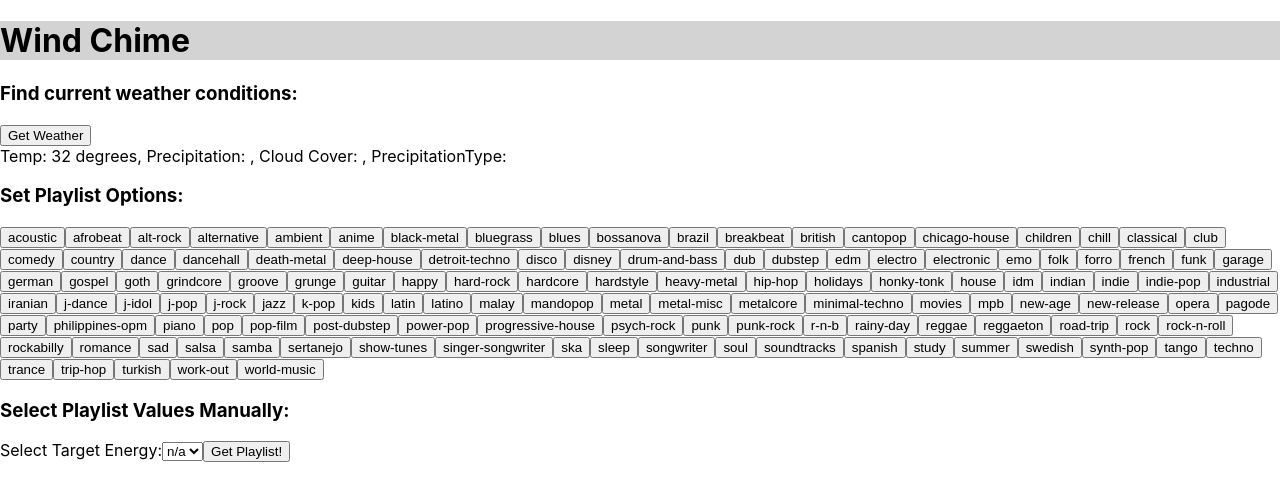
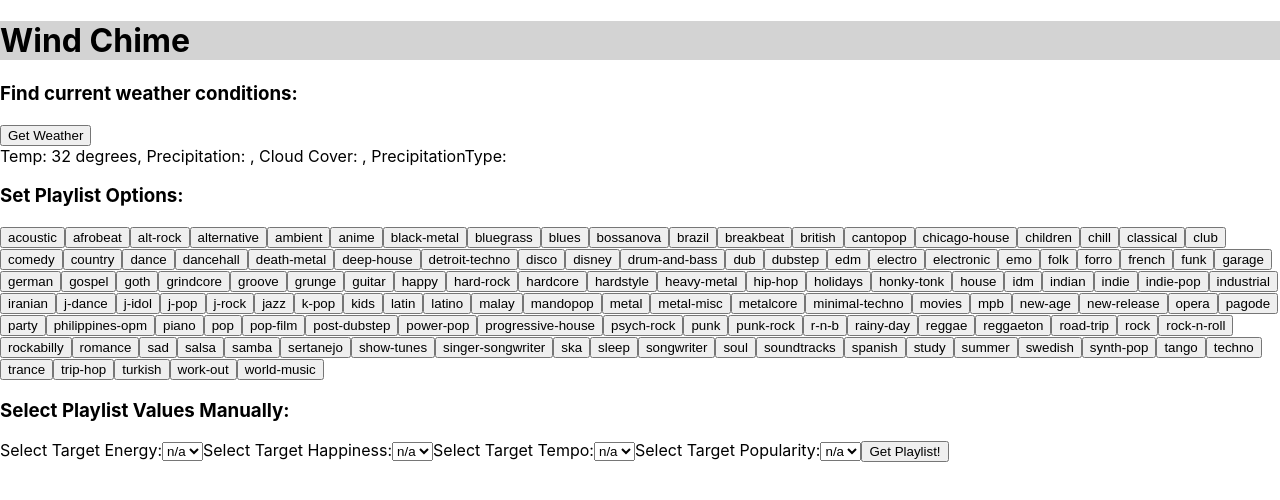
Before and after one commit to erincdustin/windchime-client, a React (Create React App) app: page / in a window 1280 px wide. Shown: the top 500 px of the page. Built offline with nearby package versions, Linux system fonts and the light colour scheme.

Commit message:
target parameters working

```diff
--- a/src/App.js
+++ b/src/App.js
@@ -9,7 +9,7 @@ class App extends React.Component {
       songs: null,
       locationKey: '15038_PC',
       weather: null,
-      genreChoice: 'acoustic',
+      genreChoice: null,
       id: null,
       // topArtists: null,
       playlistId: null,
@@ -140,15 +140,26 @@ class App extends React.Component {
 
   handleSetGenre = (genreChoice) => {
     this.setState({ genreChoice });
-    console.log(this.state);
   }
 
   handleSetEnergy = (energyLevel) => {
     this.setState({ targetEnergy: Number(energyLevel) });
-    console.log(this.state.targetEnergy);
+  }
+
+  handleSetValence = (valenceLevel) => {
+    this.setState({ targetValence: Number(valenceLevel) });
+  }
+
+  handleSetTempo = (tempoLevel) => {
+    this.setState({ targetTempo: Number(tempoLevel) });
+  }
+
+  handleSetPopularity = (popularityLevel) => {
+    this.setState({ targetPopularity: Number(popularityLevel) });
   }
 
   render() {
+    console.log(this.state);
   return (
     <div className="App">
       <header className="App__header">
@@ -156,7 +167,7 @@ class App extends React.Component {
       </header>
       <main className="App__main">
         <section className="Options">
-          <PlaylistOptions searchWeather= {this.handleSearchWeather} weather={this.state.weather} setGenre={this.handleSetGenre} setEnergy={this.handleSetEnergy} getGenrePlaylist={this.handleGenrePlaylist}/>
+          <PlaylistOptions searchWeather= {this.handleSearchWeather} weather={this.state.weather} setGenre={this.handleSetGenre} setEnergy={this.handleSetEnergy} setValence={this.handleSetValence} setTempo={this.handleSetTempo} setPopularity={this.handleSetPopularity} getGenrePlaylist={this.handleGenrePlaylist}/>
         </section>
         <section>
           <PlaylistResults playlistId={this.state.playlistId} snapshot={this.state.snapshot}/>
--- a/src/PlaylistOptions/PlaylistOptions.js
+++ b/src/PlaylistOptions/PlaylistOptions.js
@@ -6,7 +6,7 @@ function PlaylistResults(props) {
   return (
     <div>
       <Weather searchWeather={props.searchWeather} weather={props.weather}/>
-      <Seed setGenre={props.setGenre} getGenrePlaylist={props.getGenrePlaylist} setEnergy={props.setEnergy}/>
+      <Seed setGenre={props.setGenre} getGenrePlaylist={props.getGenrePlaylist} setEnergy={props.setEnergy} setValence={props.setValence} setTempo={props.setTempo} setPopularity={props.setPopularity}/>
     </div>
   );
 }
--- a/src/Seed/Seed.js
+++ b/src/Seed/Seed.js
@@ -39,32 +39,32 @@ function Seed(props) {
       )
     })
 
-    // const mappedTargetValence = options.map((valenceOption, index) => {
-    //   if (valenceOption === '') {
-    //     return <option key={index} value={''}>n/a</option>
-    //   }
-    //   return(
-    //     <option key={index} value={valenceOption}>{valenceOption * 10}</option>
-    //   )
-    // })
+    const mappedTargetValence = options.map((valenceOption, index) => {
+      if (valenceOption === '') {
+        return <option key={index} value={''}>n/a</option>
+      }
+      return(
+        <option key={index} value={valenceOption}>{valenceOption * 10}</option>
+      )
+    })
 
-    // const mappedTargetTempo = options.map((tempoOption, index) => {
-    //   if (tempoOption === '') {
-    //     return <option key={index} value={''}>n/a</option>
-    //   }
-    //   return(
-    //     <option key={index} value={tempoOption}>{tempoOption * 10}</option>
-    //   )
-    // })
+    const mappedTargetTempo = options.map((tempoOption, index) => {
+      if (tempoOption === '') {
+        return <option key={index} value={''}>n/a</option>
+      }
+      return(
+        <option key={index} value={tempoOption}>{tempoOption * 10}</option>
+      )
+    })
 
-    // const mappedTargetPopularity = options.map((popularityOption, index) => {
-    //   if (popularityOption === '') {
-    //     return <option key={index} value={''}>n/a</option>
-    //   }
-    //   return(
-    //     <option key={index} value={popularityOption * 100}>{popularityOption * 10}</option>
-    //   )
-    // })
+    const mappedTargetPopularity = options.map((popularityOption, index) => {
+      if (popularityOption === '') {
+        return <option key={index} value={''}>n/a</option>
+      }
+      return(
+        <option key={index} value={popularityOption * 100}>{popularityOption * 10}</option>
+      )
+    })
 
   return (
     <div>
@@ -72,18 +72,13 @@ function Seed(props) {
       <div>{mappedGenres}</div>
       <h3>Select Playlist Values Manually:</h3>
       <label htmlFor="targetEnergy">Select Target Energy:</label>
-      <select name="targetEnergy" onChange={event => {
-        console.log(event.target.value);
-        props.setEnergy(event.target.value);
-      }}>
-        {mappedTargetEnergy}
-      </select>
-      {/* <label htmlFor="targetValence">Select Target Happiness:</label>
-      <select name="targetValence" onChange={event => { this.setState({ targetValence: Number(event.target.value) }) }}>{mappedTargetValence}</select>
+      <select name="targetEnergy" onChange={event => props.setEnergy(event.target.value)}>{mappedTargetEnergy}</select>
+      <label htmlFor="targetValence">Select Target Happiness:</label>
+      <select name="targetValence" onChange={event => props.setValence(event.target.value)}>{mappedTargetValence}</select>
       <label htmlFor="targetTempo">Select Target Tempo:</label>
-      <select name="targetTempo" onChange={event => { this.setState({ targetTempo: Number(event.target.value) }) }}>{mappedTargetTempo}</select>
+      <select name="targetTempo" onChange={event => props.setTempo(event.target.value)}>{mappedTargetTempo}</select>
       <label htmlFor="targetPopularity">Select Target Popularity:</label>
-      <select name="targetPopularity" onChange={event => { this.setState({ targetPopularity: Number(event.target.value) }) }}>{mappedTargetPopularity}</select> */}
+      <select name="targetPopularity" onChange={event => props.setPopularity(event.target.value)}>{mappedTargetPopularity}</select>
       <button onClick={()=> props.getGenrePlaylist()}>Get Playlist!</button>
     </div>
   );
```
